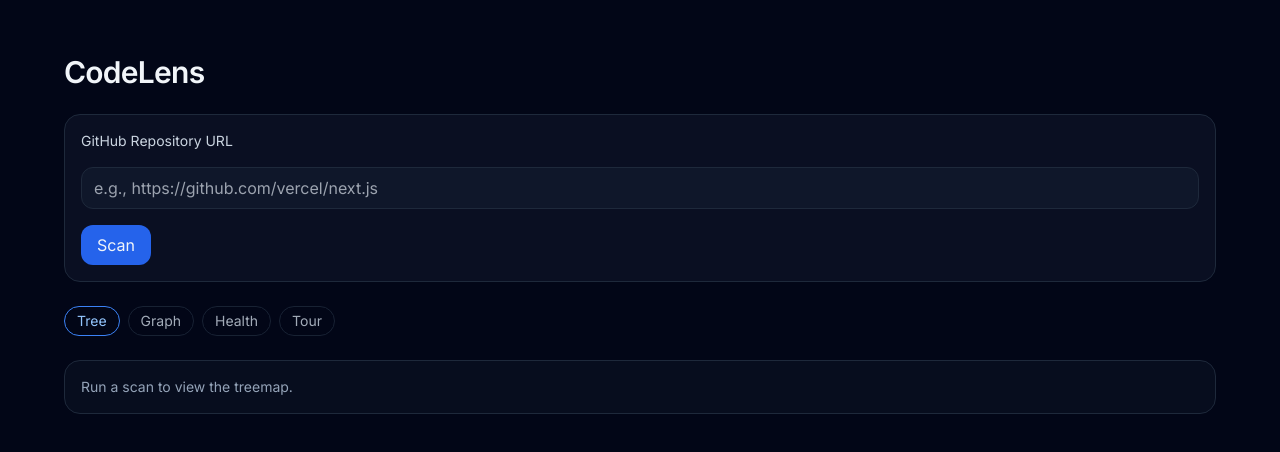
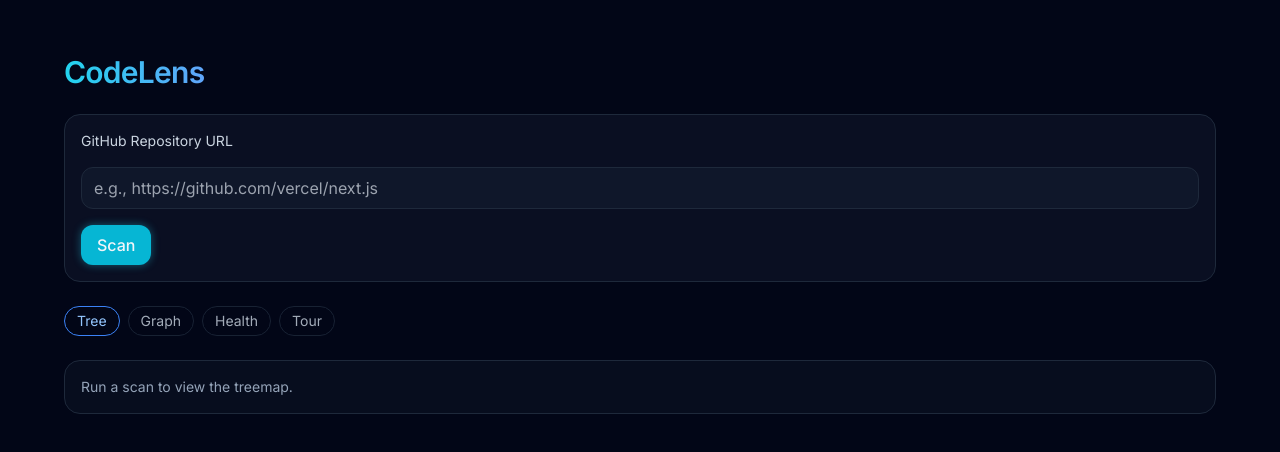
Before and after one commit to sigmoidblue/CodeLens, a Next.js app in the folder frontend/: page / in a window 1280 px wide. Shown: the part 166-618 px from the top of the page. Built offline with nearby package versions, Linux system fonts and the light colour scheme.

Commit message:
add neon

```diff
--- a/frontend/src/app/page.tsx
+++ b/frontend/src/app/page.tsx
@@ -199,7 +199,11 @@ export default function Home() {
   return (
     <main className="min-h-screen bg-slate-950 text-slate-100 flex items-center justify-center p-6">
       <div className="w-full max-w-6xl space-y-6">
-        <h1 className="text-3xl font-semibold tracking-tight">CodeLens</h1>
+        <h1 className="text-3xl font-semibold tracking-tight">
+          <span className="bg-gradient-to-r from-cyan-400 to-blue-400 bg-clip-text text-transparent">
+            CodeLens
+          </span>
+        </h1>
 
         {/* Scan panel */}
         <div className="bg-slate-900/60 border border-slate-800 rounded-2xl p-4 space-y-4">
@@ -213,10 +217,16 @@ export default function Home() {
           <button
             onClick={handleScan}
             disabled={loading}
-            className="rounded-xl px-4 py-2 bg-blue-600 hover:bg-blue-500 disabled:opacity-50"
+            className={[
+              "rounded-xl px-4 py-2 font-medium",
+              "bg-cyan-500 hover:bg-cyan-400 disabled:opacity-50",
+              "ring-0 focus:outline-none focus:ring-2 focus:ring-cyan-400/60",
+              "shadow-[0_0_0.5rem_#22d3ee66]"
+            ].join(" ")}
           >
             {loading ? "Scanning..." : "Scan"}
           </button>
+
 
           {error && <p className="text-red-400 text-sm">Error: {error}</p>}
           {result && (
```
